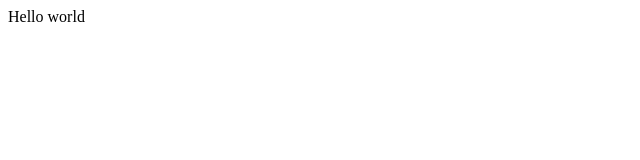
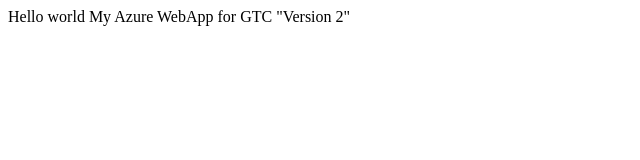
Before and after one commit to justdevops/GTC, a plain HTML site: page index.html in a window 1280 px wide. Shown: the whole page, without its empty margins (0-640 px from the left). Drawn offline with Linux system fonts and the light colour scheme.

Commit message:
Update index.html

```diff
--- a/index.html
+++ b/index.html
@@ -2,5 +2,6 @@
 <header><title>My Azure WebApp for GTC "Version 2"</title></header>
 <body>
 Hello world
+  My Azure WebApp for GTC "Version 2"
 </body>
 </html>
```
